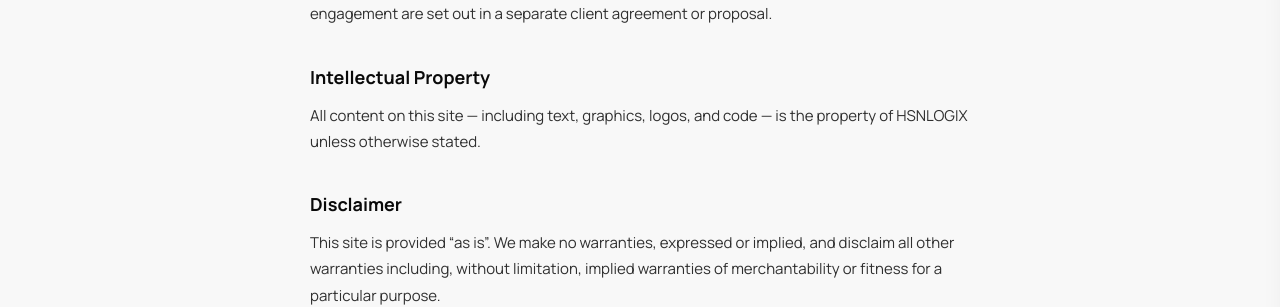
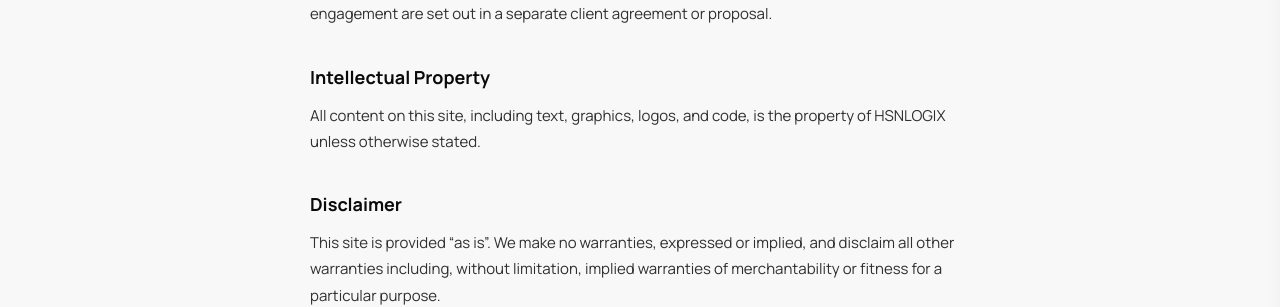
Before and after one commit to gr8ahmad/hsnlogix, a Jekyll site: the page built from terms-of-service.md, in a window 1280 px wide and 900 px high. Shown: the part 412-719 px from the top of the window. Built offline with Jekyll 4.4.1, drawn with Linux system fonts in a browser that asks for light colours; a script that is not in the unit is left out.

Commit message:
Pre-launch: fix em dashes in alt text, terms, privacy description
- index.html, team/hussain.html: alt text on Hussain profile photo
- terms-of-service.md: body sentence (Intellectual Property section)
- privacy-policy.md: description front matter

Co-Authored-By: Claude Sonnet 4.6 <noreply@anthropic.com>
Claude-Session: https://claude.ai/code/session_015dfU2K8V8wNbXDRK3bceSx

```diff
--- a/index.html
+++ b/index.html
@@ -961,7 +961,7 @@ date: 2026-09-29
             <div class="hsn-logix-avatar">
               <div class="hsn-logix-profile-pic">
                 <div class="hsn-logix-img-wrapper" data-aos="fade-right" data-aos-duration="750" data-aos-delay="150">
-                  <img src="{{ '/hussain-profile-picture.webp' | relative_url }}" alt="Hussain Ahmad — Founder &amp; Lead Shopify Developer" loading="eager" width="200" height="257">
+                  <img src="{{ '/hussain-profile-picture.webp' | relative_url }}" alt="Hussain Ahmad, Founder and Lead Shopify Developer" loading="eager" width="200" height="257">
                 </div>
               </div>
             </div>
--- a/team/hussain.html
+++ b/team/hussain.html
@@ -264,7 +264,7 @@ date: 2026-09-29
     <div class="profile-section__photo-col">
       <img
         src="{{ '/hussain-profile-picture.webp' | relative_url }}"
-        alt="Hussain Ahmad — Founder &amp; Lead Shopify Developer"
+        alt="Hussain Ahmad, Founder and Lead Shopify Developer"
         class="profile-section__photo"
         width="200" height="257"
       >
--- a/terms-of-service.md
+++ b/terms-of-service.md
@@ -32,7 +32,7 @@ HSNLOGIX provides Shopify development and related services. Specific terms for a
 
 ## Intellectual Property
 
-All content on this site — including text, graphics, logos, and code — is the property of HSNLOGIX unless otherwise stated.
+All content on this site, including text, graphics, logos, and code, is the property of HSNLOGIX unless otherwise stated.
 
 ## Disclaimer
 
```
Also changed, not shown: privacy-policy.md (+1 -1 lines).
